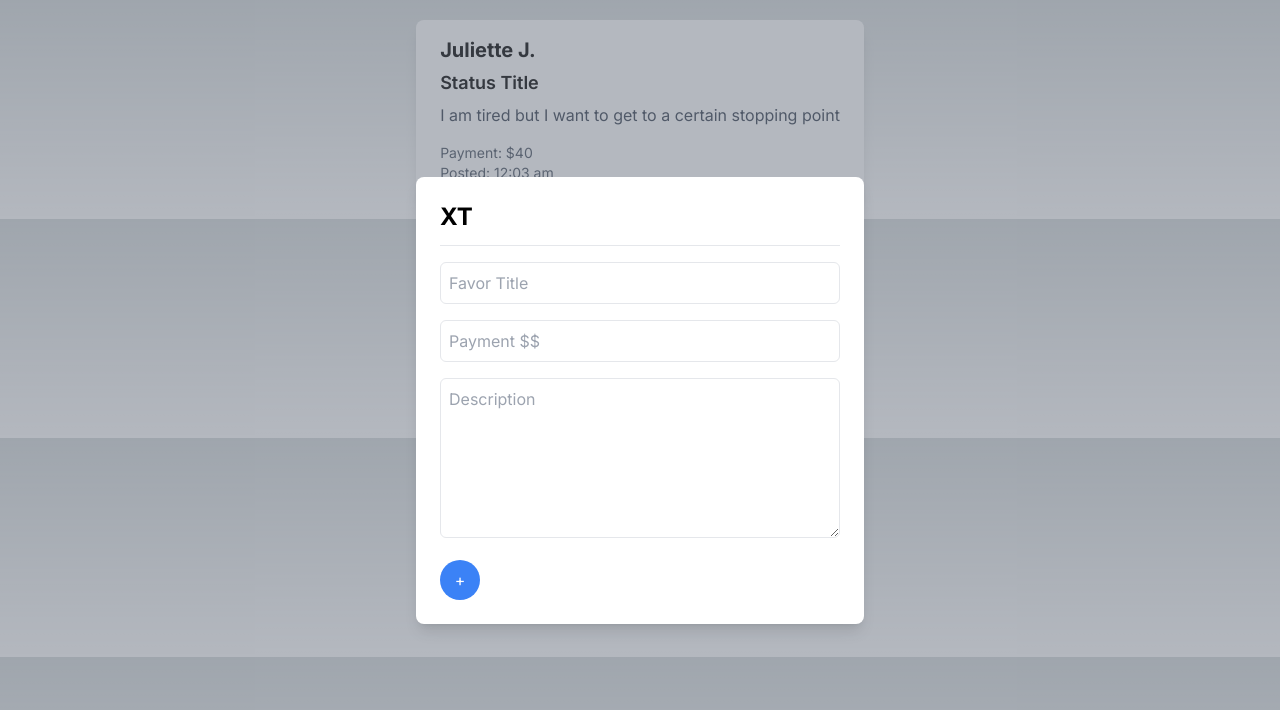
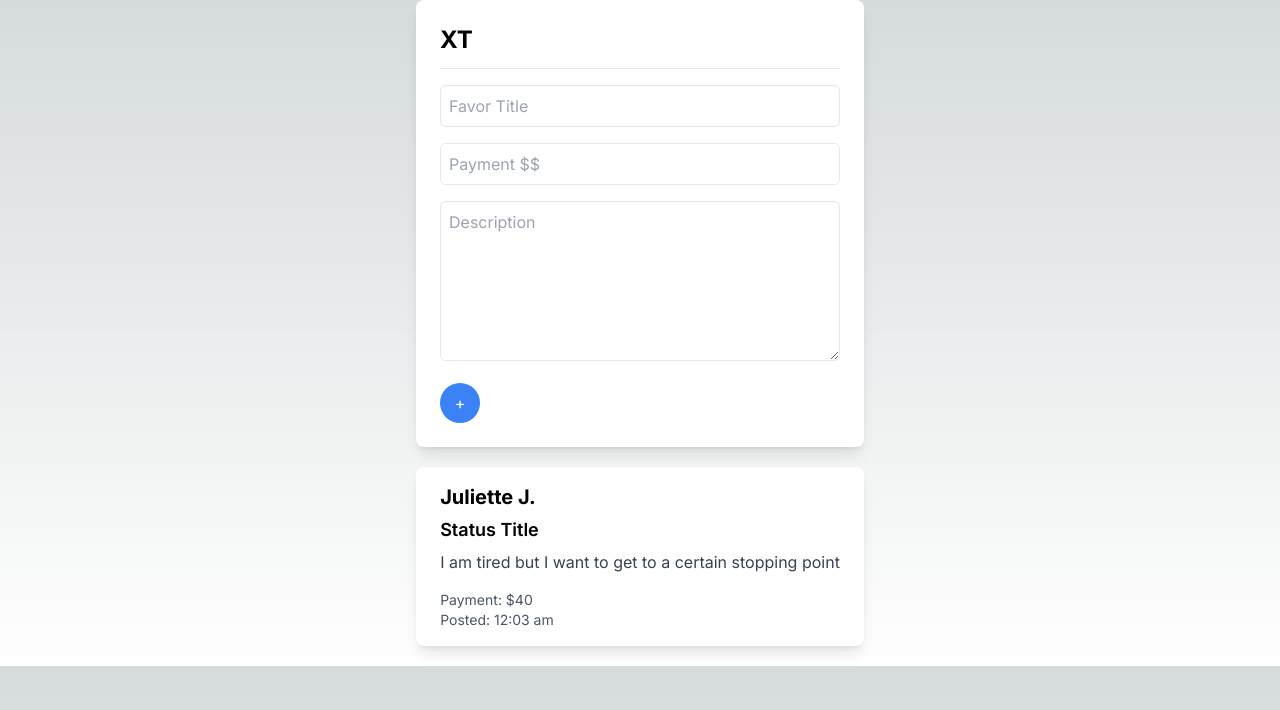
Before and after one commit to xeviert/nearnet, a Next.js app: page / in a window 1280 px wide. Shown: the top 710 px of the page. Built offline with nearby package versions, Linux system fonts and the light colour scheme.

Commit message:
fixed modal styling

```diff
--- a/src/components/StatusUpdater.js
+++ b/src/components/StatusUpdater.js
@@ -51,7 +51,7 @@ function StatusUpdater() {
 //   const { first_name, last_name } = context;
 
   return (
-    <div className="fixed inset-0 bg-gray-500 bg-opacity-50 flex justify-center items-center z-50">
+    <div className="inset-0 flex justify-center items-center z-50">
     <div className="bg-white rounded-lg shadow-lg p-6 w-full max-w-md">
       <div className="flex justify-between items-center border-b pb-3">
         <span className="text-2xl font-bold">XT</span>
--- a/src/pages/feed.js
+++ b/src/pages/feed.js
@@ -4,11 +4,9 @@ import StatusModal from "@/components/StatusModal";
 
 export default function Feed() {
   return (
-      <div className="relative">
+    <>
       <StatusUpdater />
-      <div className="z-10">
         <StatusModal />
-      </div>
-    </div>
+    </>
   )
 }
```
